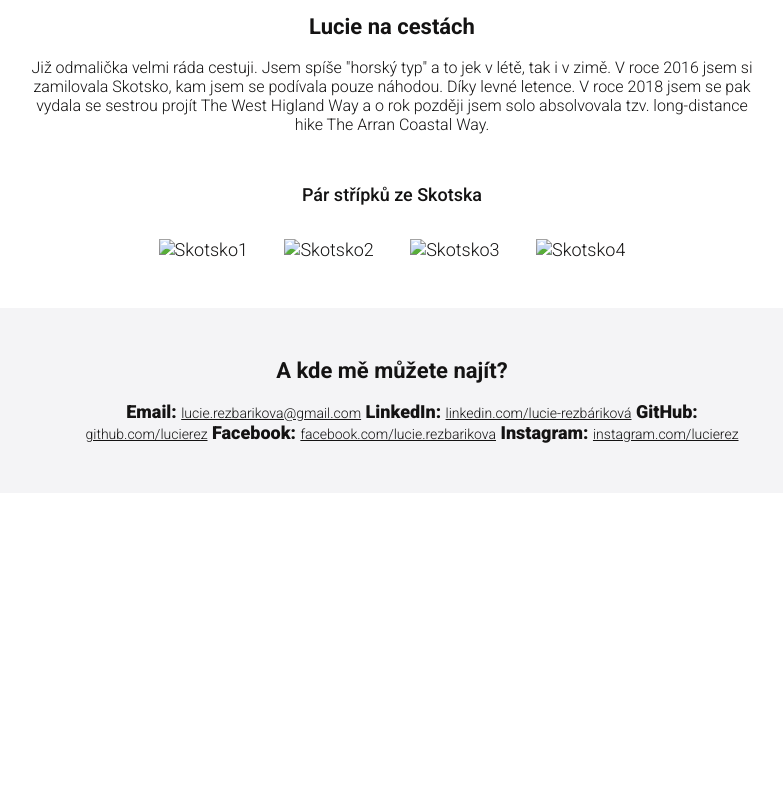
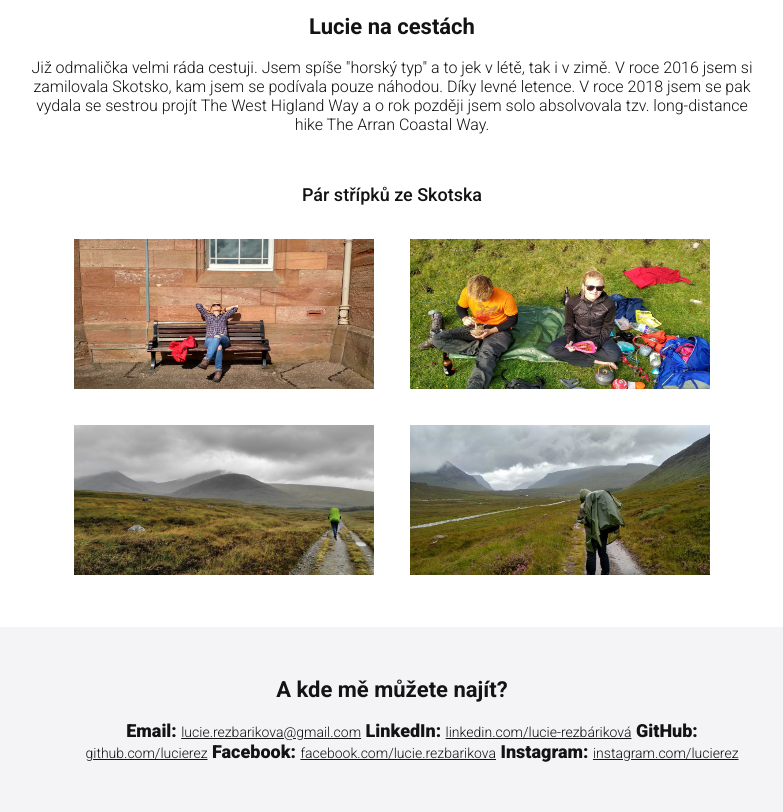
Before and after one commit to tvorimweb-2021-praha-jaro/du-01-vizitka-lucierez, a plain HTML site: page index.html in a window 1280 px wide. Shown: the part 913-1725 px from the top of the page, without its empty margins (248-1031 px from the left). Before the commit the page ends 1406 px from the top, so only its background shows below. Drawn offline with Linux system fonts and the light colour scheme.

Commit message:
Update vizitky HOTOVO

```diff
--- a/index.html
+++ b/index.html
@@ -59,10 +59,10 @@ Tip: Webdesign In 4 Minutes https://jgthms.com/web-design-in-4-minutes/
 
   <h3>Pár střípků ze Skotska</h3>
 
-  <img src="g_optimized.jpg" alt="Skotsko1" width="600" height="300">
-  <img src="f_optimized.jpg" alt="Skotsko2" width="600" height="300">
-  <img src="d_optimized.jpg" alt="Skotsko3" width="600" height="300">
-  <img src="f_optimized.jpg" alt="Skotsko4" width="600" height="300">
+  <img src="obrazky/g_optimized.jpg" alt="Skotsko1" width="600" height="300">
+  <img src="obrazky/f_optimized.jpg" alt="Skotsko2" width="600" height="300">
+  <img src="obrazky/d_optimized.jpg" alt="Skotsko3" width="600" height="300">
+  <img src="obrazky/b_optimized.jpg" alt="Skotsko4" width="600" height="300">
 
 </section>
 
```
Also changed, not shown: 1 other file.
